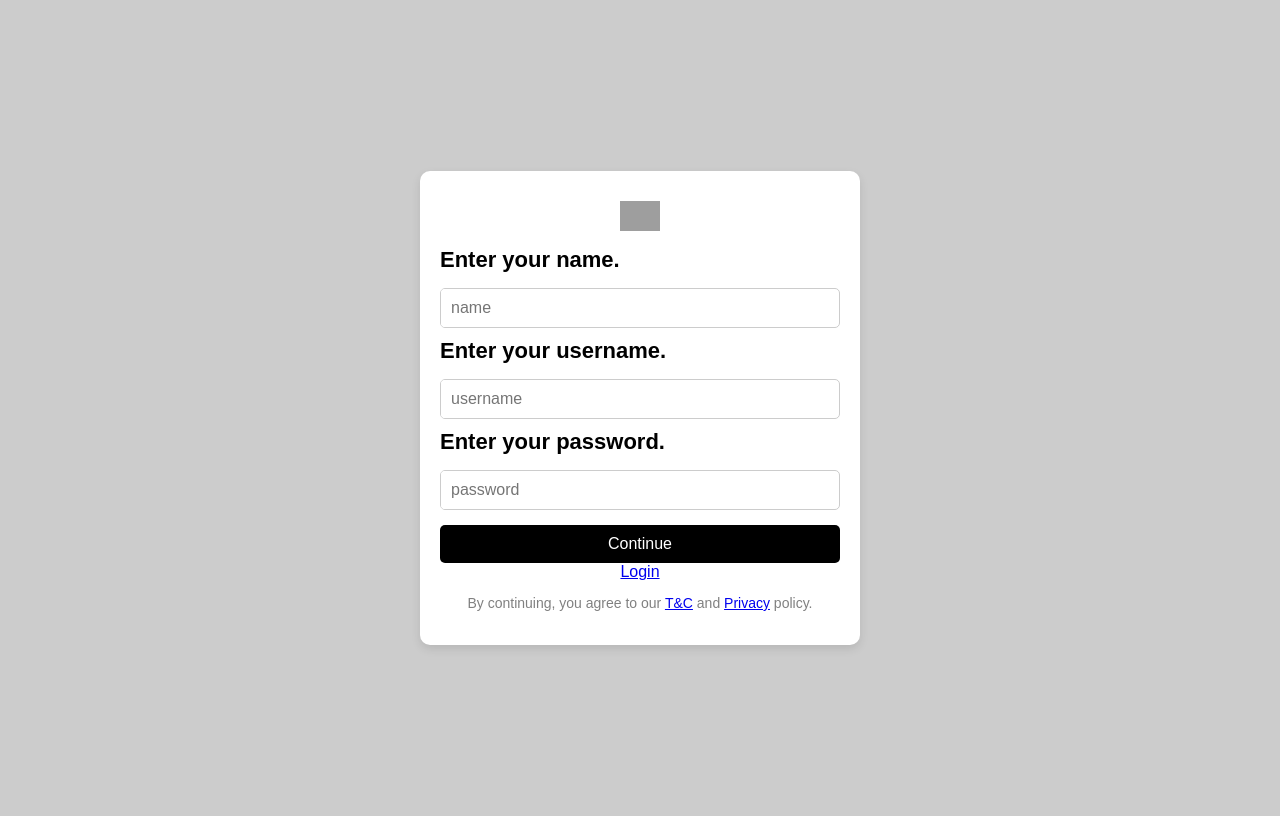
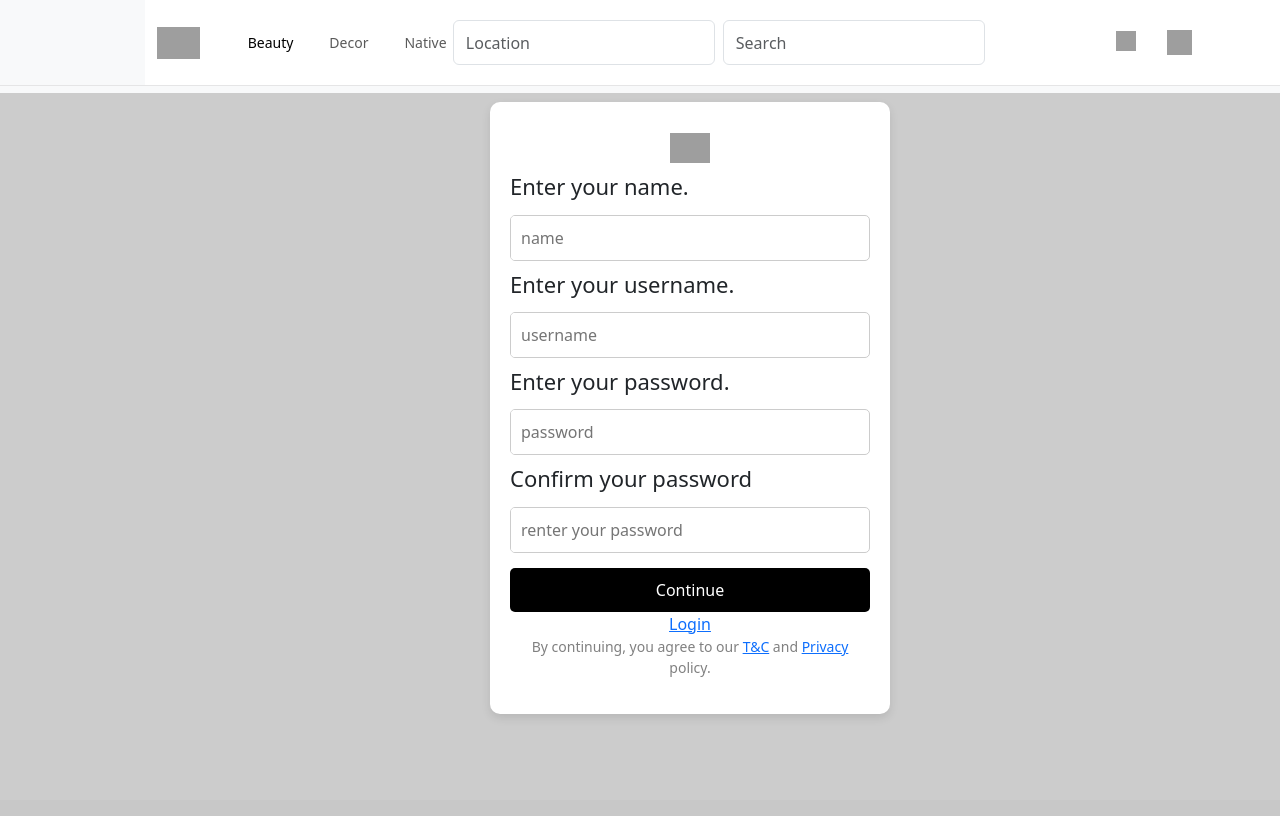
Before and after one commit to prachigulati/Urban_Company_Clone, a Flask app: page /register in a window 1280 px wide. After the commit the page ends 714 px from the top, so only its background shows below. Run offline with Flask 3, Linux system fonts and the light colour scheme; grey boxes are pictures that could not be loaded.

Commit message:
inheritance added

```diff
--- a/app.py
+++ b/app.py
@@ -1,18 +1,17 @@
 from flask import Flask, render_template, request  # type: ignore
-from flask_sqlalchemy import SQLAlchemy
-import bcrypt # type: ignore
+# from flask_sqlalchemy import SQLAlchemy
 
 app=Flask(__name__)
-app.config['SQLALCHEMY_DATABASE_URI'] = 'sqlite:///database.db'
-db= SQLAlchemy(app)
+# app.config['SQLALCHEMY_DATABASE_URI'] = 'sqlite:///database.db'
+# db= SQLAlchemy(app)
 
-class User(db.Model):
-    id = db.Column(db.Integer, primary_key=True)
-    username = db.Column(db.String(100),nullable=False)
-    password = db.Column(db.String(100))
+# class User(db.Model):
+#     id = db.Column(db.Integer, primary_key=True)
+#     username = db.Column(db.String(100),nullable=False)
+#     password = db.Column(db.String(100))
 
-    def __init__(self,password):
-        self.password=bcrypt.hashpw(password.encode(''))
+#     def __init__(self,password):
+#         self.password=bcrypt.hashpw(password.encode(''))
 
 @app.route('/')
 def home():
--- a/templates/index.html
+++ b/templates/index.html
@@ -3,8 +3,9 @@
 <head>
     <meta charset="UTF-8">
     <meta name="viewport" content="width=device-width, initial-scale=1.0">
-    <title>Document</title>
+    <title>{% block title %}Home page{% endblock %}</title>
     <link href="https://cdn.jsdelivr.net/npm/bootstrap@5.3.3/dist/css/bootstrap.min.css" rel="stylesheet" integrity="sha384-QWTKZyjpPEjISv5WaRU9OFeRpok6YctnYmDr5pNlyT2bRjXh0JMhjY6hW+ALEwIH" crossorigin="anonymous">
+    {% block styles%}
     <style>
       .footer {
           background-color: rgba(245, 245, 245, 1.00);
@@ -79,11 +80,12 @@
           font-size: 14px;
       }
   </style>
+  {% endblock%}
   </head>
-<body>
+<body>{% block navbar %}
     <!-- Navbar Starts-->
-    <nav class="navbar navbar-expand-lg bg-body-tertiary" style="margin-top: -8px; margin-left: 145px; background-color: white;border:none;border-bottom: none; box-shadow: none;outline: none;">
-        <div class="container-fluid" style="background-color:white ;font-size: 14px;line-height: 20px;color: rgba(84, 84, 84, 1.00);font-weight: 400;text-align: center; padding-top: 20px;padding-bottom: 20px;">
+    <nav class="navbar navbar-expand-lg bg-body-tertiary" style="margin-top: -8px;  background-color: white;border:none;border-bottom: none; box-shadow: none;outline: none;">
+        <div class="container-fluid" style="background-color:white ;font-size: 14px;line-height: 20px;color: rgba(84, 84, 84, 1.00);font-weight: 400;text-align: center; padding-top: 20px;padding-bottom: 20px;margin-left: 145px;">
             <img src="https://res.cloudinary.com/urbanclap/image/upload/t_high_res_category/w_108,dpr_2,fl_progressive:steep,q_auto:low,f_auto,c_limit/images/growth/home-screen/1687285683825-e6cf23.jpeg" height="32px" >
           <!-- <a class="navbar-brand" href="#">Urban<br> Company</a> -->
           <!-- <button class="navbar-toggler" type="button" data-bs-toggle="collapse" data-bs-target="#navbarSupportedContent" aria-controls="navbarSupportedContent" aria-expanded="false" aria-label="Toggle navigation">
@@ -121,10 +123,11 @@
         </div>
       </nav>
 <hr style="margin-top: -8px;color: rgb(172, 168, 168);">
-      <!-- Navbar finish -->
+{% endblock%}
+<!-- Navbar finish -->
 
 
-
+{% block content%}
       <!--first page-->
       <section style="margin-top: 50px; margin-left: 145px;">
         <div style="display: flex; flex-direction: row;">
@@ -305,5 +308,6 @@
     </div>
     </footer>
     <!-- footer ends -->
+    {% endblock%}
 </body>
 </html>
--- a/templates/register.html
+++ b/templates/register.html
@@ -1,21 +1,41 @@
-<!DOCTYPE html>
-<html lang="en">
-<head>
-    <meta charset="UTF-8">
-    <meta name="viewport" content="width=device-width, initial-scale=1.0">
-    <title>register</title>
+{% extends "index.html" %}
+{% block title %}Register page{% endblock%}
+{% block navbar %}
+{{super()}}
+{% endblock%}
+{% block content%}
+<form action="/register" method="POST">
+    <div class="box">
+        <h3><img src="https://res.cloudinary.com/urbanclap/image/upload/t_high_res_category/w_108,dpr_2,fl_progressive:steep,q_auto:low,f_auto,c_limit/images/growth/home-screen/1687285683825-e6cf23.jpeg" alt="ub" height="30px"> </h3>
+        <h3 align="left">Enter your name.</h3>
+        <div class="phone-input">
+            <input type="text" placeholder="name">
+        </div>
+        <h3 align="left">Enter your username.</h3>
+        <div class="phone-input">
+            <input type="text" placeholder="username">
+        </div>
+        <h3 align="left">Enter your password.</h3>
+        <div class="phone-input">
+            <input type="text" placeholder="password">
+        </div>
+        <h3 align="left">Confirm your password</h3>
+        <div class="phone-input">
+            <input type="text" placeholder="renter your password">
+        </div>
+        <button class="login">Continue</button>
+        <a href="/login">Login</a>
+        <p class="footer">By continuing, you agree to our <a href="#">T&C</a> and <a href="#">Privacy</a> policy.</p>
+    </div>
+{% endblock %}
+{% block styles %}
 <style>
     body {
-            font-family: Arial, sans-serif;
-            display: flex;
-            justify-content: center;
-            align-items: center;
-            height: 100vh;
         background-color: rgba(0, 0, 0, 0.2);
         overflow: hidden;
     }
-
     .box {
+        margin-left: 490px;
         background: white;
         width: 400px;
         padding: 20px;
@@ -24,17 +44,14 @@
         text-align: center;
         position: relative;
     }
-
     .box h3 {
         margin: 10px 0;
         font-size: 22px;
     }
-
     .box p {
         color: gray;
         font-size: 14px;
     }
-
     .phone-input {
         display: flex;
         margin-top: 15px;
@@ -42,7 +59,6 @@
         border-radius: 5px;
         overflow: hidden;
     }
-
     .phone-input input {
         border: none;
         padding: 10px;
@@ -60,34 +76,5 @@
         border-radius: 5px;
 
     }
-
-
 </style>
-</head>
-<body>
-<form action="/register" method="POST">
-    <div class="box">
-        <h3><img src="https://res.cloudinary.com/urbanclap/image/upload/t_high_res_category/w_108,dpr_2,fl_progressive:steep,q_auto:low,f_auto,c_limit/images/growth/home-screen/1687285683825-e6cf23.jpeg" alt="ub" height="30px"> </h3>
-        <h3 align="left">Enter your name.</h3>
-        <div class="phone-input">
-            <input type="text" placeholder="name">
-        </div>
-        <h3 align="left">Enter your username.</h3>
-        <div class="phone-input">
-            <input type="text" placeholder="username">
-        </div>
-        <h3 align="left">Enter your password.</h3>
-        <div class="phone-input">
-            <input type="text" placeholder="password">
-        </div>
-        <!-- <h3 align="left">Confirm your password</h3>
-        <div class="phone-input">
-            <input type="text" placeholder="renter your password">
-        </div> -->
-        <button class="login">Continue</button>
-        <a href="/login">Login</a>
-        <p class="footer">By continuing, you agree to our <a href="#">T&C</a> and <a href="#">Privacy</a> policy.</p>
-    </div>
-</form>
-</body>
-</html>
+{% endblock %}
```
Also changed, not shown: templates/login.html (+28 -39 lines). Lines whose indentation alone changed are shown as unchanged.
